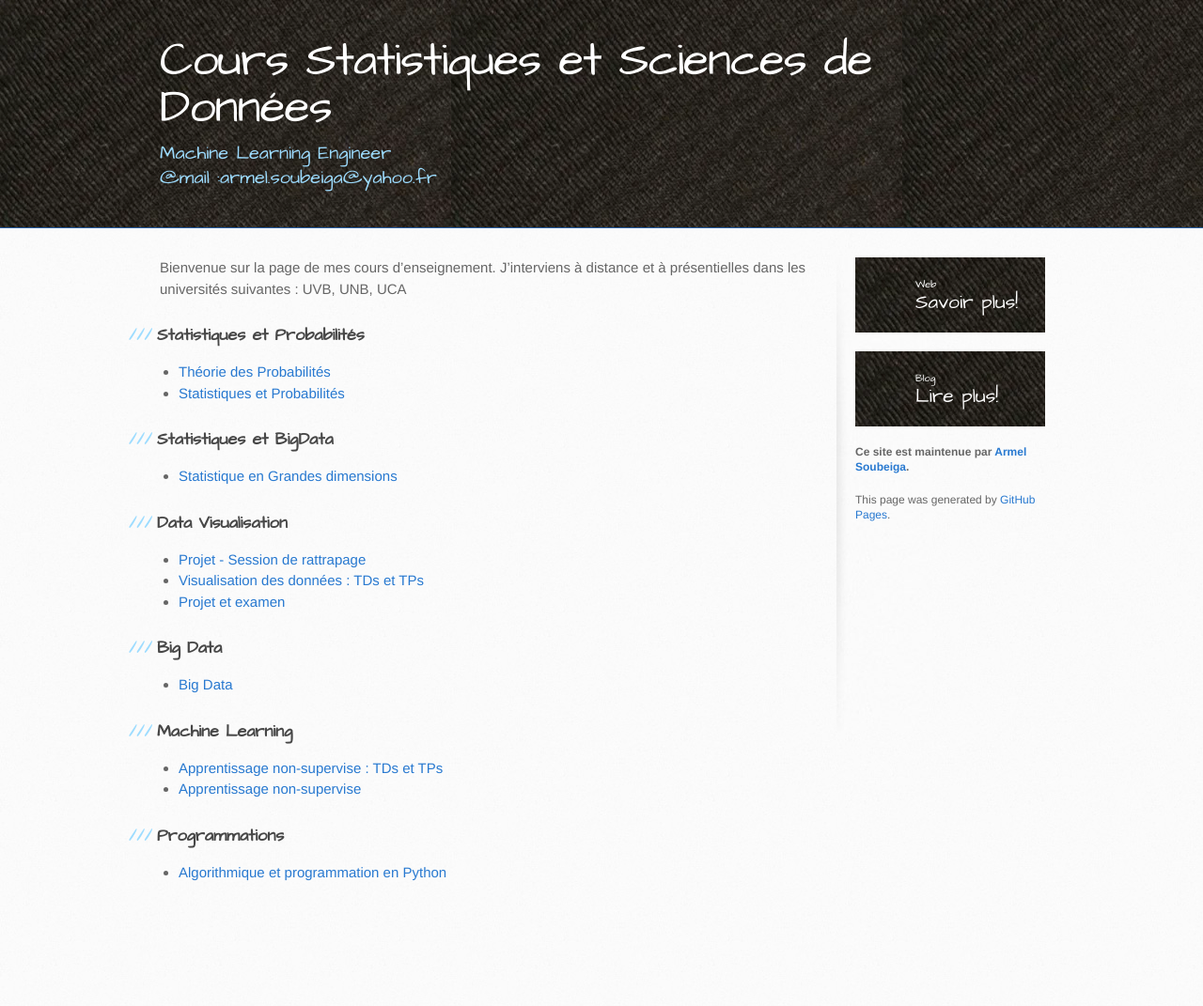
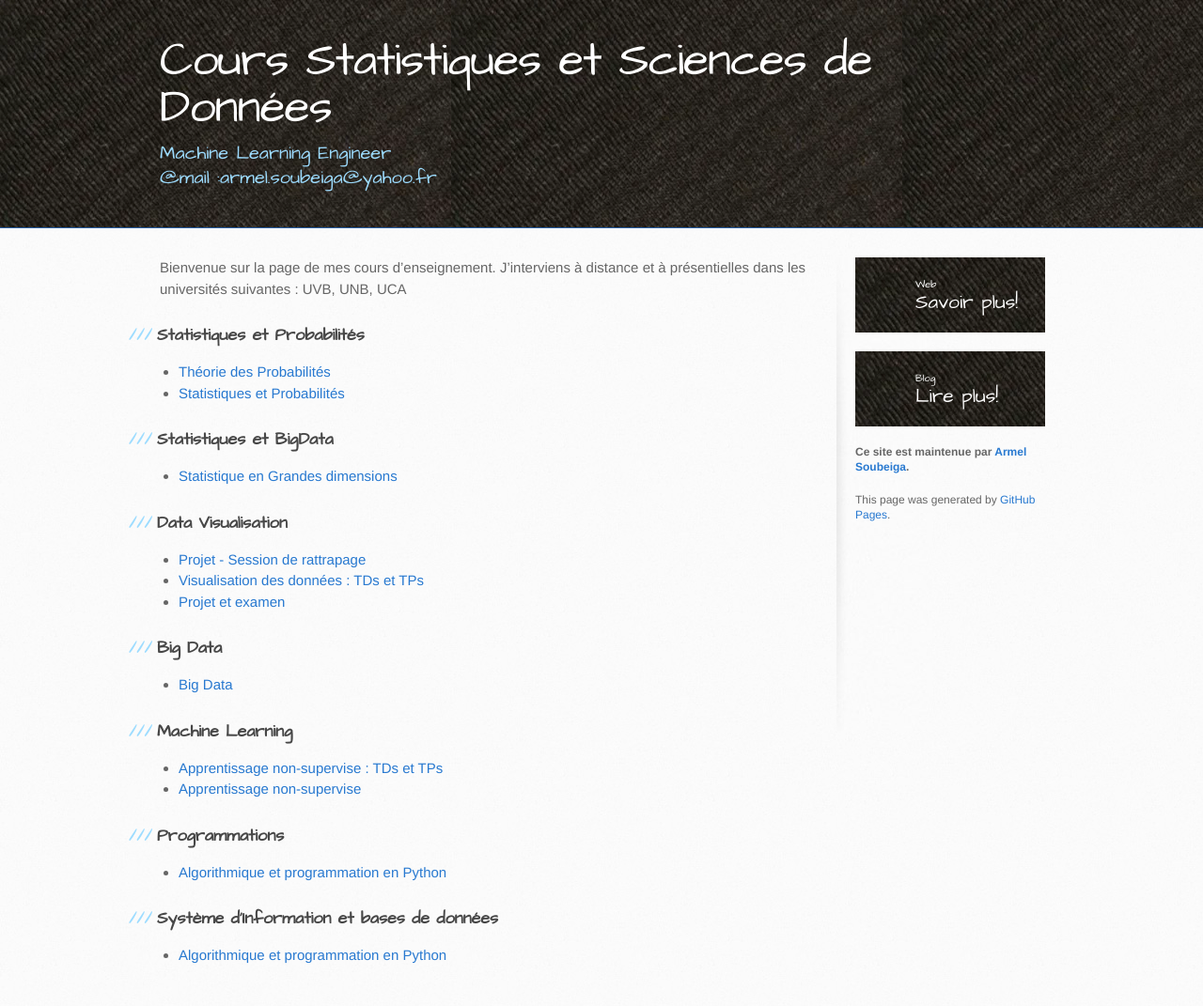
Before and after one commit to armelsoubeiga/Cours, a Jekyll site: the page built from index.md, in a window 1280 px wide. Shown: the whole page at 94% size. Built offline with Jekyll 4.4.1, drawn with Linux system fonts in a browser that asks for light colours; before the commit the page ends 983 px from its top, so only the background shows below that.

Commit message:
Update index.md

```diff
--- a/index.md
+++ b/index.md
@@ -47,3 +47,10 @@ Bienvenue sur la page de mes cours d'enseignement. J'interviens à distance et
       <li><a href="{{ site.baseurl }}{{ post.url }}">{{ post.title }}</a></li>
     {% endfor %}
   </ul>
+
+### Système d'Information et bases de données
+  <ul class="posts">
+    {% for post in site.categories.programmation %}
+      <li><a href="{{ site.baseurl }}{{ post.url }}">{{ post.title }}</a></li>
+    {% endfor %}
+  </ul>
```
